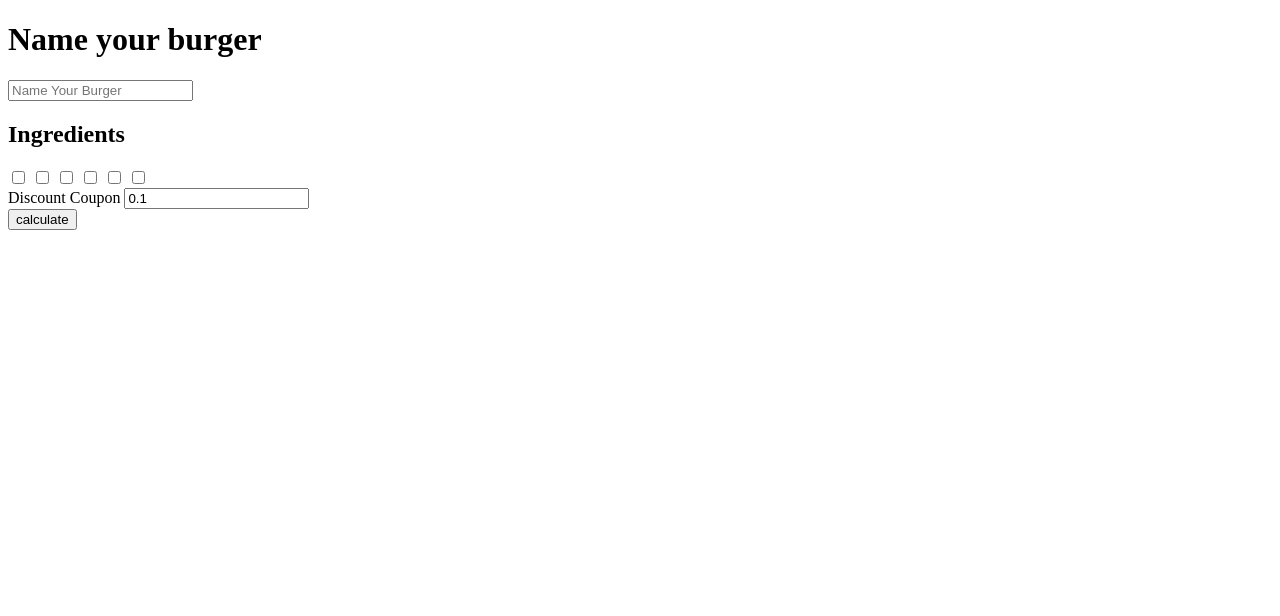
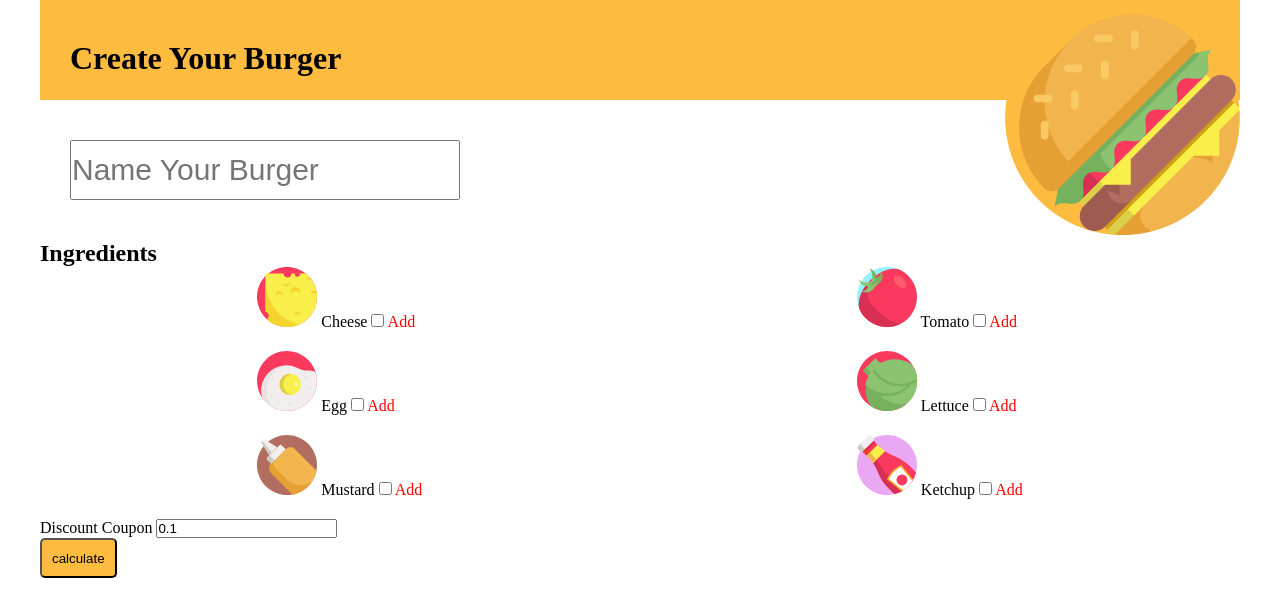
Before and after one commit to Sebastiano-Lanfranchi/js-burger, a plain HTML site: page index.html in a window 1280 px wide. Drawn offline with Linux system fonts and the light colour scheme.

Commit message:
css quasi finito

```diff
--- /dev/null
+++ b/css/master.css
@@ -0,0 +1,65 @@
+*{
+  box-sizing: border-box;
+  margin: 0;
+  padding: 0;
+}
+
+.wrap{
+  width: 1200px;
+  margin: 0 auto;
+}
+
+.navbar{
+  height: 100px;
+  background-color: #FDBB40;
+}
+
+.logo{
+  float: right;
+}
+
+h1{
+  padding-top: 40px;
+  margin-left: 30px;
+}
+
+.primo-testo{
+  height: 60px;
+  font-size: 30px;
+  margin-top: 40px;
+  margin-bottom: 40px;
+  margin-left: 30px;
+}
+
+.list-checkbox{
+  display: flex;
+}
+
+.img-resize{
+  height: 60px;
+}
+
+.list-checkbox{
+  justify-content: space-around;
+}
+
+.colonna-1{
+  flex-direction: column;
+}
+
+.container-ingrediente{
+  margin-bottom: 20px;
+}
+
+.add{
+  color: red;
+}
+
+#button-submit{
+  background-color: #FDBB40;
+  height: 40px;
+  padding-left: 10px;
+  padding-right: 10px;
+  border-radius: 5px;
+  justify-content: center;
+}
--- a/index.html
+++ b/index.html
@@ -1,33 +1,75 @@
 <!DOCTYPE html>
 <html lang="it" dir="ltr">
 <head>
+  <link rel="stylesheet" href="css/master.css">
   <meta charset="utf-8">
   <title>my burger</title>
 </head>
 <body>
-    <h1>Name your burger</h1>
+  <main>
+    <div class="wrap">
+      <div class="navbar">
+        <img src="img/burger-top.png" class="logo"alt="">
+        <h1>Create Your Burger</h1>
+      </div>
       <div class="">
         <input class="primo-testo" name="text" placeholder="Name Your Burger">
       </div>
       <h2>Ingredients</h2>
       <div class="list-checkbox">
-      <input class="ingredient" type="checkbox" name="cheese" value="1">
-      <input class="ingredient" type="checkbox" name="Egg" value="2">
-      <input class="ingredient" type="checkbox" name="Mustaard" value="0.5">
-      <input class="ingredient" type="checkbox" name="Tomato" value="0.5">
-      <input class="ingredient" type="checkbox" name="Lattuce" value="0.5">
-      <input class="ingredient" type="checkbox" name="Ketchup" value="0.5">
+        <div class="colonna-1">
+          <div class="container-ingrediente">
+            <img src="img/cheese.svg" class="img-resize" alt="formaggio">
+            <span>Cheese</span>
+            <input class="ingredient" type="checkbox" name="cheese" value="2">
+            <span class="add">Add</span>
+          </div>
+          <div class="container-ingrediente">
+            <img src="img/fried-egg.svg" class="img-resize" alt="uovo">
+            <span>Egg</span>
+            <input class="ingredient" type="checkbox" name="Egg" value="3">
+            <span class="add">Add</span>
+          </div>
+          <div class="container-ingrediente">
+            <img src="img/mustard.svg" class="img-resize" alt="mostarda">
+            <span>Mustard</span>
+            <input class="ingredient" type="checkbox" name="Mustard" value="1">
+            <span class="add">Add</span>
+          </div>
+        </div>
+        <div class="colonna-2">
+          <div class="container-ingrediente">
+            <img src="img/tomato.svg" class="img-resize" alt="pomodoro">
+            <span>Tomato</span>
+            <input class="ingredient" type="checkbox" name="Tomato" value="1">
+            <span class="add">Add</span>
+          </div>
+          <div class="container-ingrediente">
+            <img src="img/lettuce.svg" class="img-resize" alt="lattuga">
+            <span>Lettuce</span>
+            <input class="ingredient" type="checkbox" name="Lattuce" value="1">
+            <span class="add">Add</span>
+          </div>
+          <div class="container-ingrediente">
+            <img src="img/ketchup.svg" class="img-resize" alt="ketchup">
+            <span>Ketchup</span>
+            <input class="ingredient" type="checkbox" name="Ketchup" value="1">
+            <span class="add">Add</span>
+          </div>
+        </div>
       </div>
       <div class="">
         Discount Coupon
         <input class="secondo-testo" name="text" placeholder="code" value="0.1">
       </div>
-    <div class="">
+      <div class="bottone">
         <input id="button-submit" type="button" name="calculate" value="calculate">
       </div>
-    <div class="totale">
+      <div id="outPut">
+      </div>
+    </div>
+  </main>
 
-    </div>
   <script src="js/script.js" charset="utf-8"></script>
 </body>
 </html>
--- a/js/script.js
+++ b/js/script.js
@@ -13,6 +13,5 @@ document.getElementById('button-submit').addEventListener("click", function() {
       total += parseInt(prezzo[i].value);
     }
   }
-  document.getElementsByClassName('totale').innerText = total;
- alert(testoMessaggio)
+  outPut.innerText = total + '€';
 })
```
Also changed, not shown: img/burger-top.png (added), img/cheese.svg (added), img/fried-egg.svg (added), img/ketchup.svg (added), img/lettuce.svg (added), img/mustard.svg (added), img/tomato.svg (added). Lines whose indentation alone changed are shown as unchanged.
